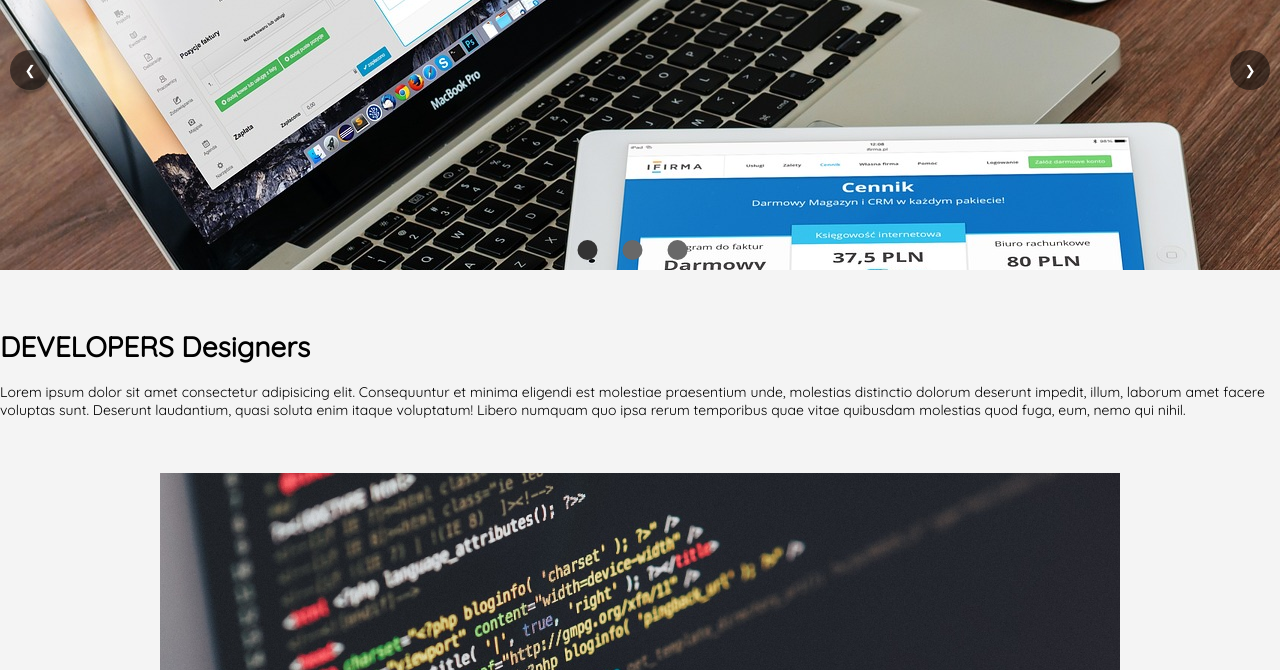
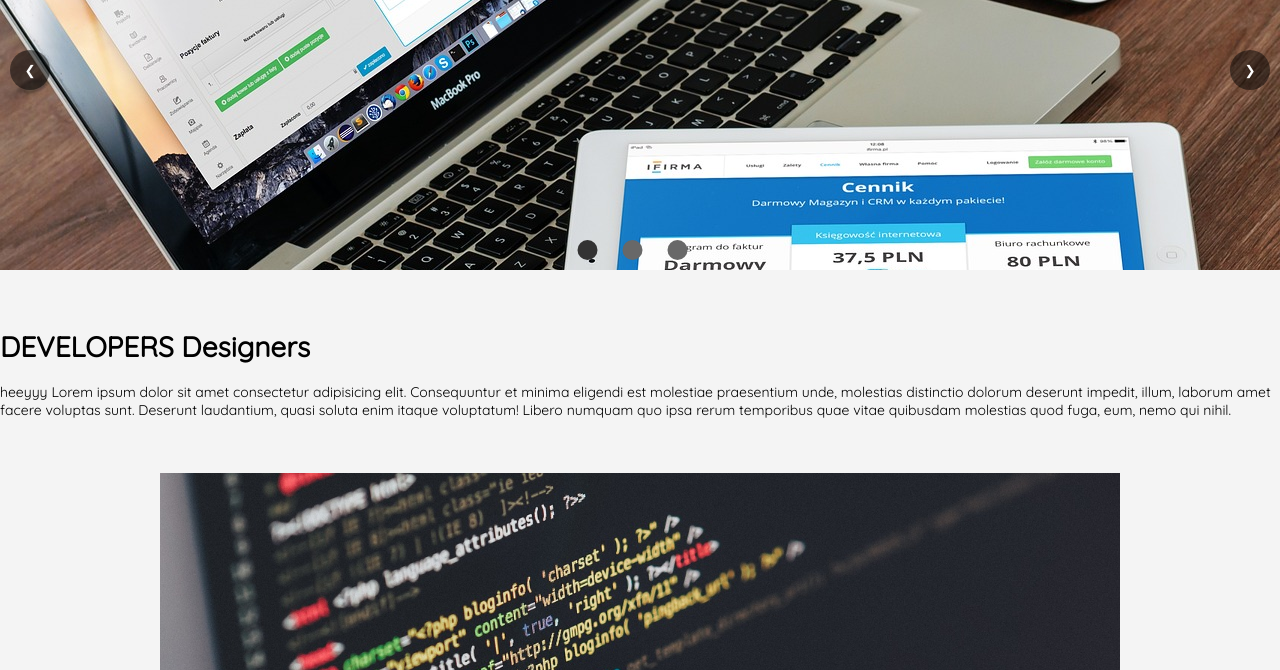
Before and after one commit to Omccc/mobile-first-html-static, a plain HTML site: page index.html in a window 1280 px wide. Shown: the part 130-800 px from the top of the page. Drawn offline with Linux system fonts and the light colour scheme.

Commit message:
new paragraph

```diff
--- a/index.html
+++ b/index.html
@@ -50,7 +50,7 @@
   <div class="presentation">
     <div class="presentation-text">
       <h1>DEVELOPERS Designers</h1>
-      <p>Lorem ipsum dolor sit amet consectetur adipisicing elit. Consequuntur
+      <p> heeyyy Lorem ipsum dolor sit amet consectetur adipisicing elit. Consequuntur
         et minima eligendi est molestiae praesentium unde, molestias
         distinctio dolorum deserunt impedit, illum, laborum amet facere
         voluptas sunt. Deserunt laudantium, quasi soluta enim itaque
```
